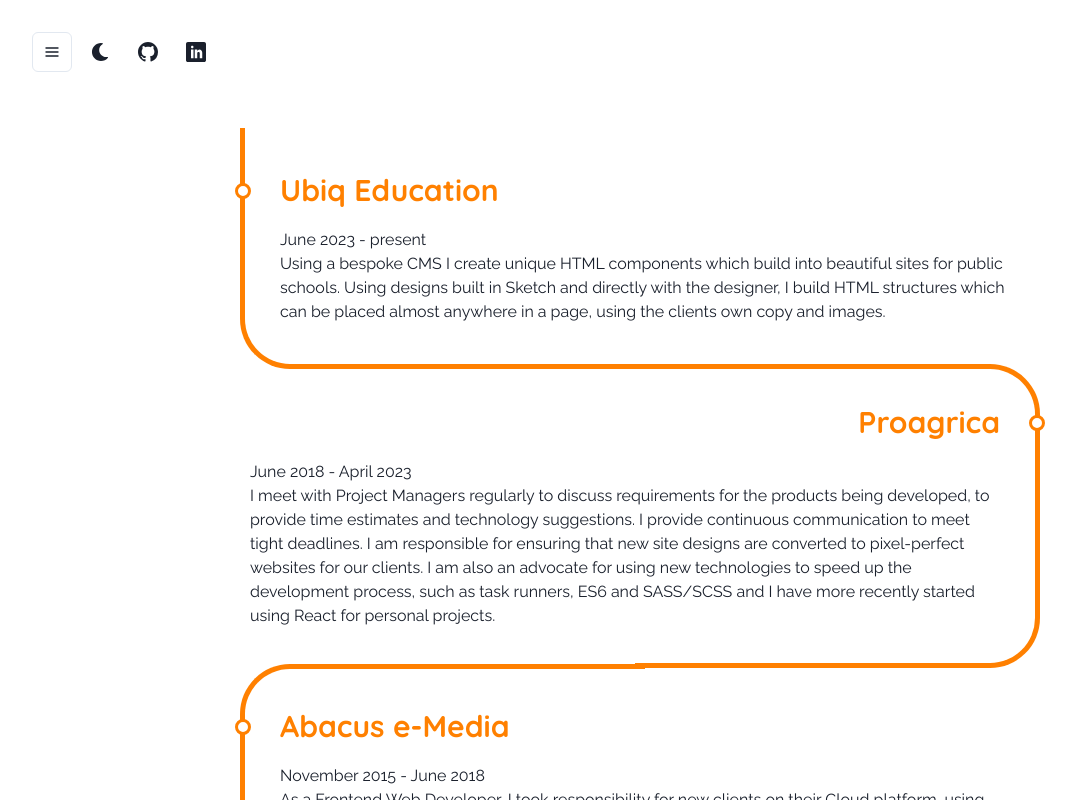
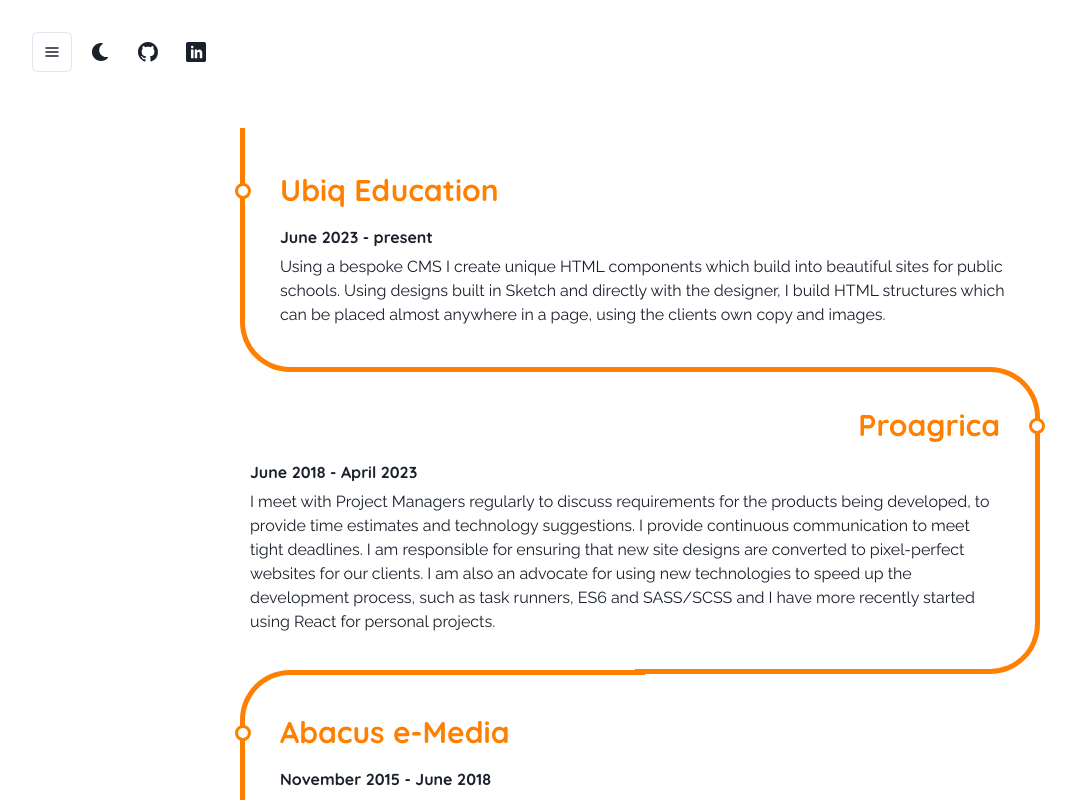
Before and after one commit to mrdavelee/chakra-ui-tryout, a React (Create React App) app: page /my-work in a window 1280 px wide. Shown: the top 800 px of the page, without its empty margins (0-1076 px from the left). Built offline with nearby package versions, Linux system fonts and the light colour scheme.

Commit message:
timeline tweak

```diff
--- a/src/components/sections/Overlay.jsx
+++ b/src/components/sections/Overlay.jsx
@@ -7,7 +7,6 @@ import { ExternalLinkIcon } from '@chakra-ui/icons'
 export const Overlay = ({ title, mainImg, url, description }) => {
     const { isOpen, onOpen, onClose } = useDisclosure()
     const btnRef = React.useRef()
-    const bg = useColorModeValue('hsl(0, 0%, 100%)', 'hsl(219, 22%, 23%)')
 
     return (
         <>
@@ -22,9 +21,10 @@ export const Overlay = ({ title, mainImg, url, description }) => {
                 onClose={onClose}
                 finalFocusRef={btnRef}
 
+
             >
                 <DrawerOverlay />
-                <DrawerContent bg={ bg }>
+                <DrawerContent colorScheme="telegram">
                     <DrawerCloseButton />
 
                     <DrawerHeader>{ title }</DrawerHeader>
--- a/src/components/sections/Timeline.jsx
+++ b/src/components/sections/Timeline.jsx
@@ -20,7 +20,7 @@ export const Timeline = () => {
                     <div key={step.title} className='card'>
                         <Box className='info' flexShrink='0'>
                             <Heading as='h3' mb='5' size='lg' className='title'>{ step.title }</Heading>
-                            <Text>{ step.dates }</Text>
+                            <Heading as='h4' mb='2' size='sm'>{ step.dates }</Heading>
                             <Text>{ step.description }</Text>
                         </Box>
                     </div>
```
Also changed, not shown: src/assets/bg.webp (added).
